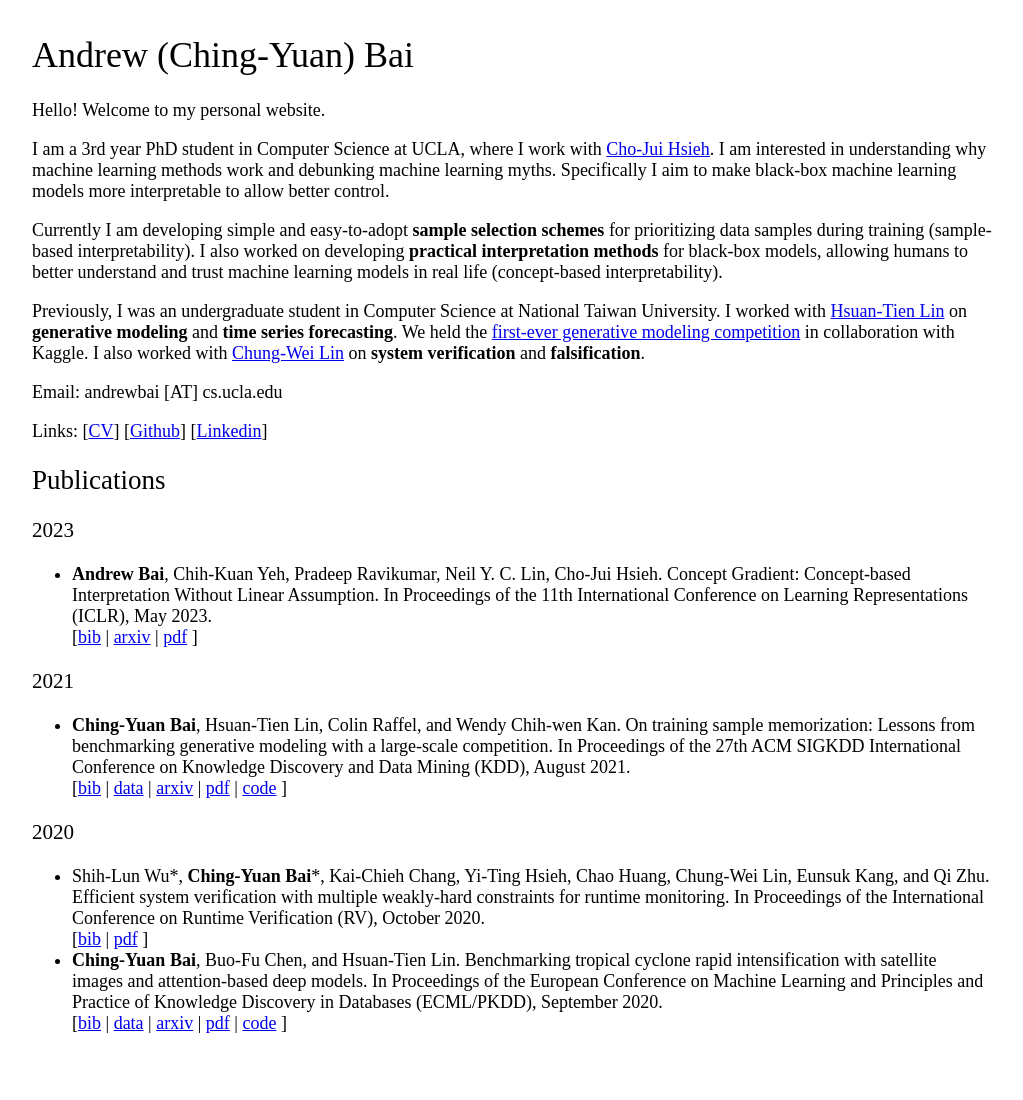
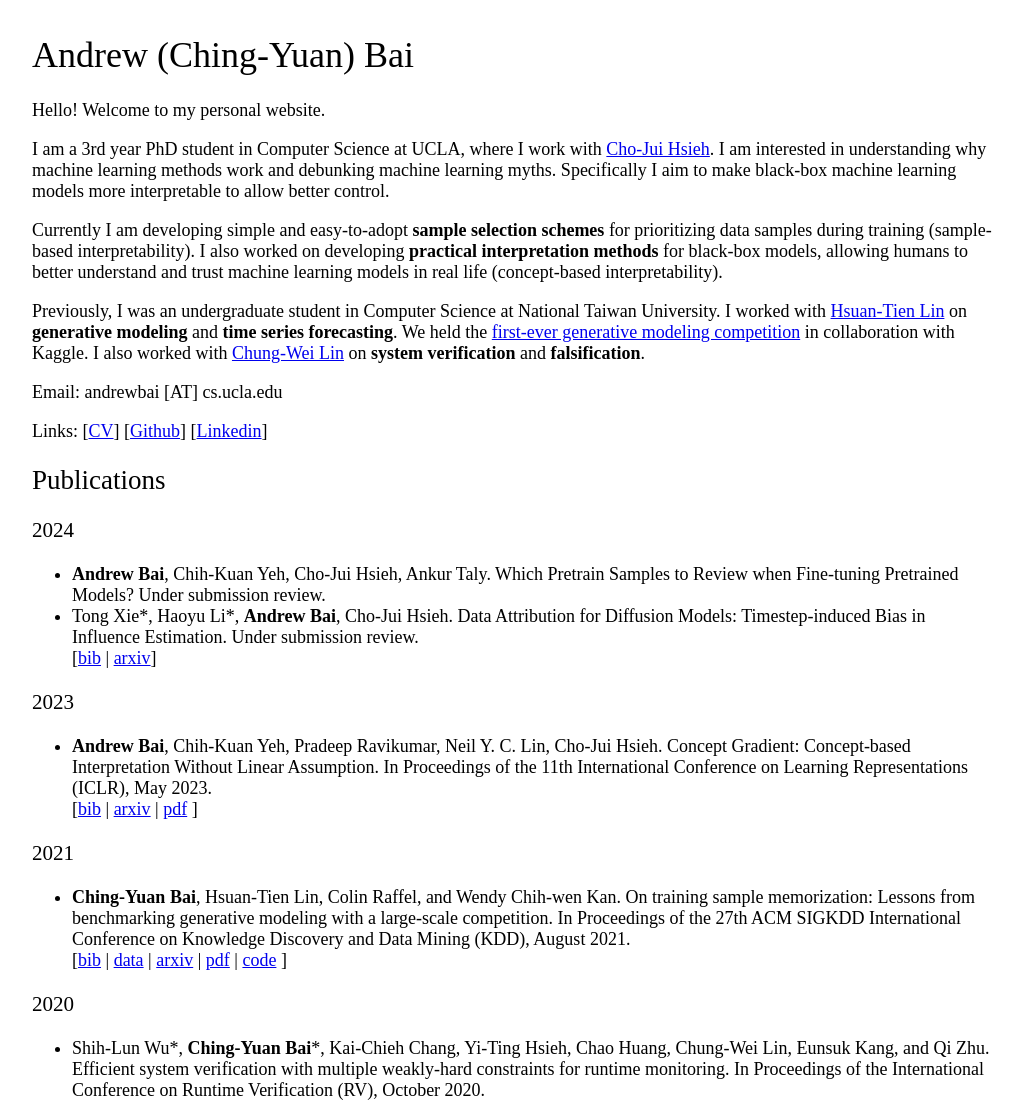
Before and after one commit to jybai/jybai.github.io, a plain HTML site: page index.html in a window 1280 px wide. Shown: the top 1100 px of the page, without its empty margins (128-1151 px from the left). Before the commit the page ends 1062 px from the top, so only its background shows below. Drawn offline with Linux system fonts and the light colour scheme.

Commit message:
feat: add retrac paper

```diff
--- a/index.html
+++ b/index.html
@@ -54,6 +54,16 @@
       <!--<h2>Preprint</h2>-->
 
       <h2>Publications</h2>
+      <h3>2024</h3>
+      <ul>
+        <li> <b>Andrew Bai</b>, Chih-Kuan Yeh, Cho-Jui Hsieh, Ankur Taly. Which Pretrain Samples to Review when Fine-tuning Pretrained Models? Under submission review.
+        </li>
+        <li> Tong Xie*, Haoyu Li*, <b>Andrew Bai</b>, Cho-Jui Hsieh. Data Attribution for Diffusion Models: Timestep-induced Bias in Influence Estimation. Under submission review.
+          <br>
+          [<a href="./files/bib/xie2024data.bib">bib</a> |
+           <a href="https://arxiv.org/abs/2401.09031">arxiv</a>]
+        </li>
+      </ul>
       <h3>2023</h3>
       <ul>
         <li> <b>Andrew Bai</b>, Chih-Kuan Yeh, Pradeep Ravikumar, Neil Y. C. Lin, Cho-Jui Hsieh. Concept Gradient: Concept-based Interpretation Without Linear Assumption. In Proceedings of the 11th International Conference on Learning Representations (ICLR), May 2023.
```
Also changed, not shown: 1 other file.
